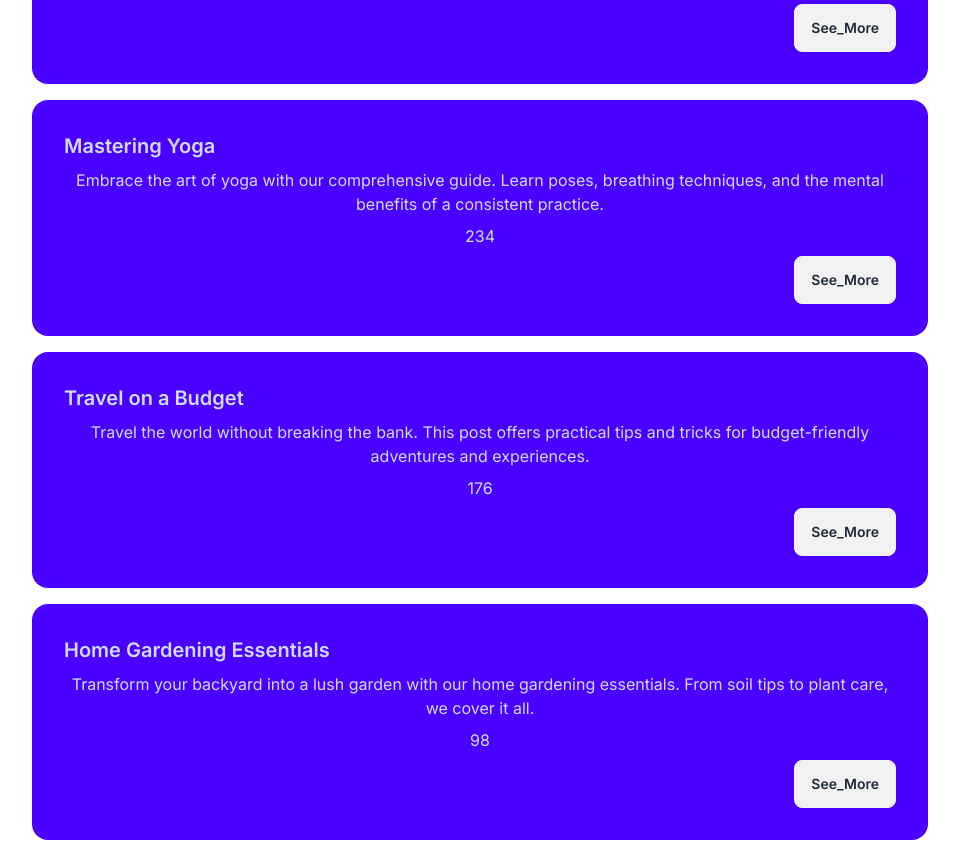
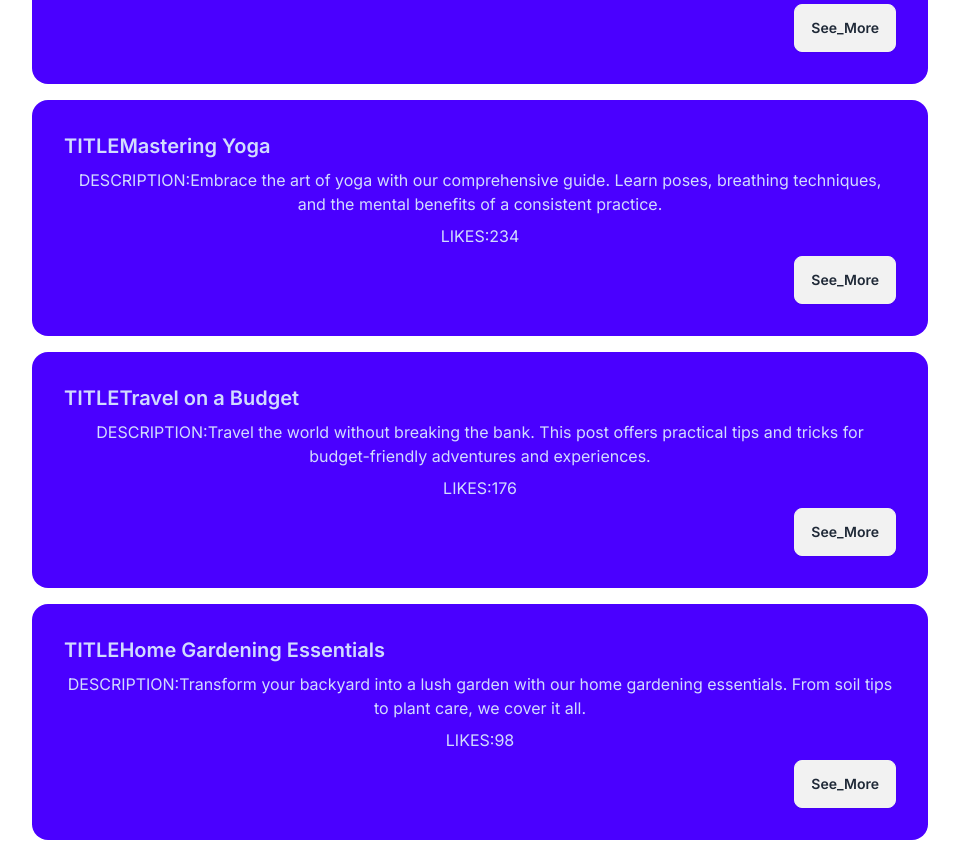
Before and after one commit to amithasanamithasan/next-level-data-fetching, a Next.js app: page /posts in a window 1280 px wide. Shown: the part 700-1556 px from the top of the page, without its empty margins (160-1119 px from the left). Built offline with nearby package versions, Linux system fonts and the light colour scheme; data requests are answered from the project's data file.

Commit message:
Advance Data Fetching Strategies With SSR

```diff
--- a/db.json
+++ b/db.json
@@ -4,13 +4,13 @@
           "id": 1,
           "title": "Exploring the Mountains",
           "description": "Discover the beauty of the mountains as we hike through scenic trails and breathtaking landscapes. A must-read for nature enthusiasts!",
-          "likes": 1502
+          "likes": 1602
         },
         {
           "id": 2,
           "title": "Gourmet Cooking Tips",
           "description": "Elevate your culinary skills with these gourmet cooking tips. From perfecting sauces to plating like a pro, this guide has it all.",
-          "likes": 892
+          "likes": 1392
         },
         {
           "id": 3,
--- a/src/app/posts/page.js
+++ b/src/app/posts/page.js
@@ -3,9 +3,10 @@
 const PostsPage = async() => {
     const res=await fetch("http://localhost:5000/posts",{
         // cache:'force-cache',
-        next:{
-            revalidate:5,
-        },
+        // next:{
+        //     revalidate:5,
+        // },
+        cache:"no-store",
     });
    const posts= await res.json();
 //    console.log(posts);
@@ -15,9 +16,9 @@ const PostsPage = async() => {
 
             { posts.map(post=> <div key={post.id} className="card bg-primary text-primary-content w-[70%] my-4 mx-auto">
                     <div className="card-body text-center">
-                      <h2 className="card-title">{post.title}</h2>
-                      <p>{post.description}</p>
-                      <p>{post.likes}</p>
+                      <h2 className="card-title">TITLE{post.title}</h2>
+                      <p>DESCRIPTION:{post.description}</p>
+                      <p>LIKES:{post.likes}</p>
                       <div className="card-actions justify-end">
                         <button className="btn">See_More</button>
                       </div>
```
